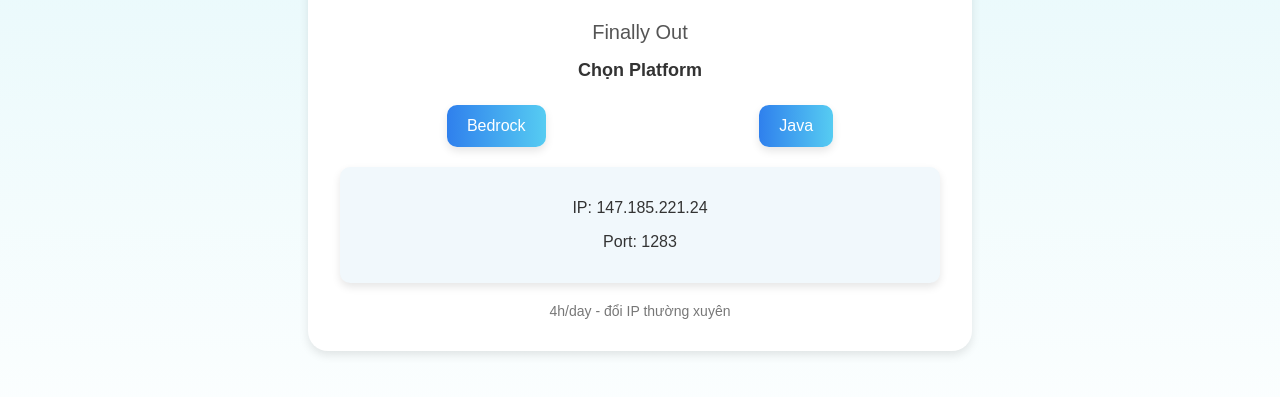
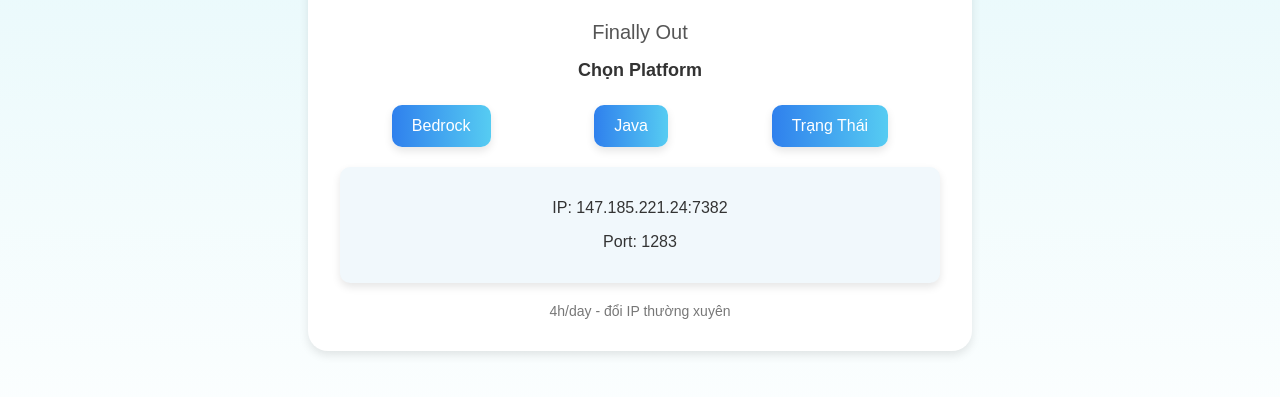
Before and after one commit to HoanEwE/HoanBeo, a plain HTML site: page index.html in a window 1280 px wide. Both pictures are taken after a click on the button "Bedrock". Shown: the part 285-682 px from the top of the page. Drawn offline with Linux system fonts and the light colour scheme.

Commit message:
index.html

```diff
--- a/index.html
+++ b/index.html
@@ -90,13 +90,18 @@
     <div class="btn-container">
       <button class="btn" onclick="showInfo('bedrock')">Bedrock</button>
       <button class="btn" onclick="showInfo('java')">Java</button>
+      <button class="btn" onclick="checkStatus()">Trạng Thái</button>
     </div>
     <div id="bedrock-info" class="info-box">
-      <p>IP: 147.185.221.24</p>
+      <p>IP: 147.185.221.24:7382</p>
       <p>Port: 1283</p>
     </div>
     <div id="java-info" class="info-box">
       <p>IP: 147.185.221.24:7382</p>
+    </div>
+    <div id="status-info" class="info-box">
+      <p id="status">Trạng thái: Đang kiểm tra...</p>
+      <p id="players">Online: Đang kiểm tra...</p>
     </div>
     <div class="footer">4h/day - đổi IP thường xuyên</div>
   </div>
@@ -104,6 +109,45 @@
     function showInfo(platform) {
       document.getElementById("bedrock-info").style.display = platform === 'bedrock' ? 'block' : 'none';
       document.getElementById("java-info").style.display = platform === 'java' ? 'block' : 'none';
+      document.getElementById("status-info").style.display = 'none';
+    }
+
+    async function checkStatus() {
+      const statusInfo = document.getElementById("status-info");
+      const statusText = document.getElementById("status");
+      const playersText = document.getElementById("players");
+
+      statusText.textContent = "Trạng thái: Đang kiểm tra...";
+      playersText.textContent = "Online: Đang kiểm tra...";
+      statusInfo.style.display = "block";
+
+      try {
+        const response = await fetch("https://minecraft-server-status1.p.rapidapi.com/servers/single/full", {
+          method: "POST",
+          headers: {
+            "Content-Type": "application/json",
+            "X-Rapidapi-Key": "2b10a67b8amsh7ad2cdd8ef9beeap1d7deajsn793fc2e953d2",
+            "X-Rapidapi-Host": "minecraft-server-status1.p.rapidapi.com"
+          },
+          body: JSON.stringify({
+            host: "147.185.221.24:1283",
+            type: "bedrock"
+          })
+        });
+
+        const result = await response.json();
+        if (result[1]?.online) {
+          statusText.textContent = "Trạng thái: ON";
+          playersText.textContent = `Online: ${result[1].players.online}`;
+        } else {
+          statusText.textContent = "Trạng thái: OFF";
+          playersText.textContent = "Online: 0";
+        }
+      } catch (error) {
+        statusText.textContent = "Trạng thái: Lỗi kiểm tra!";
+        playersText.textContent = "Online: -";
+        console.error(error);
+      }
     }
   </script>
 </body>
```
